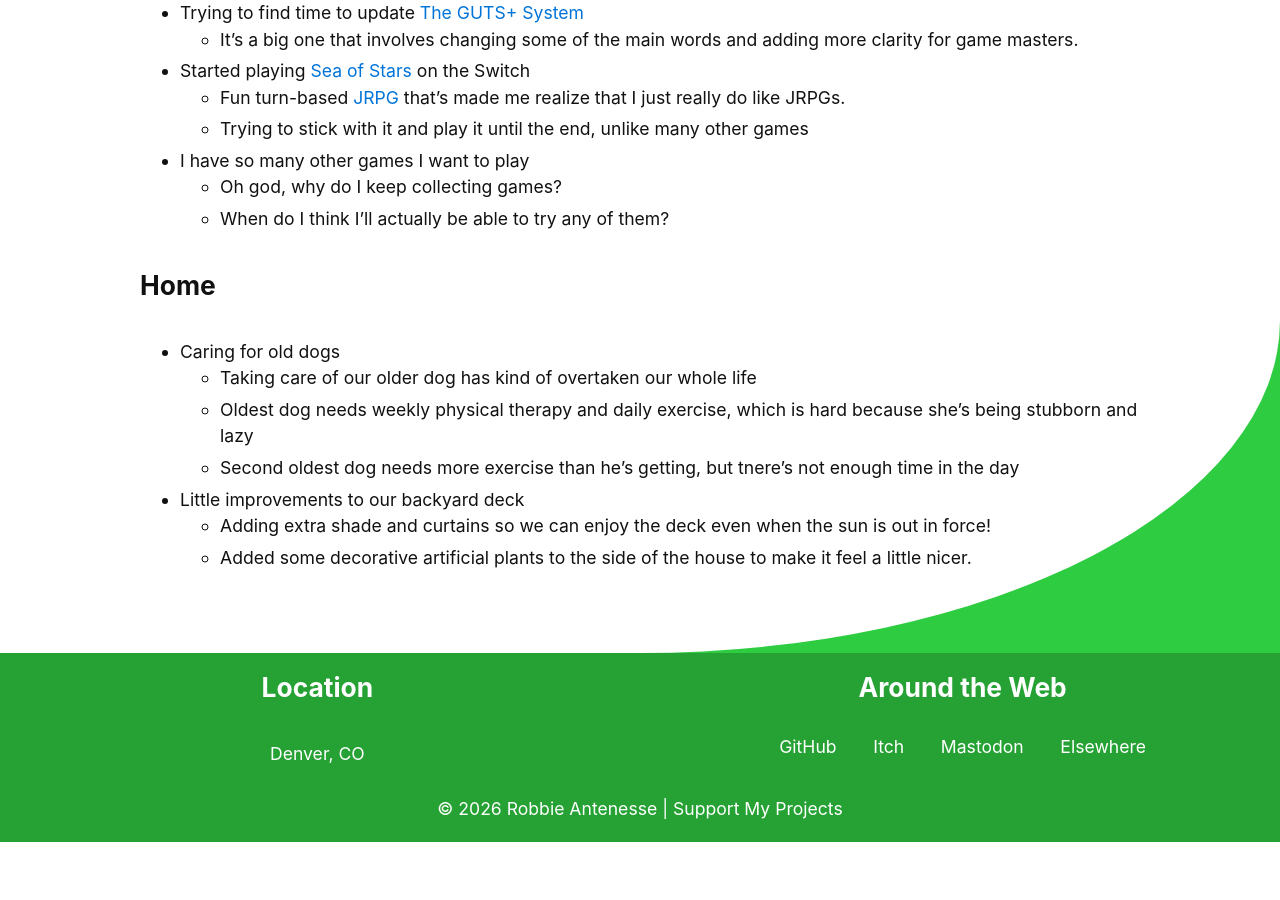
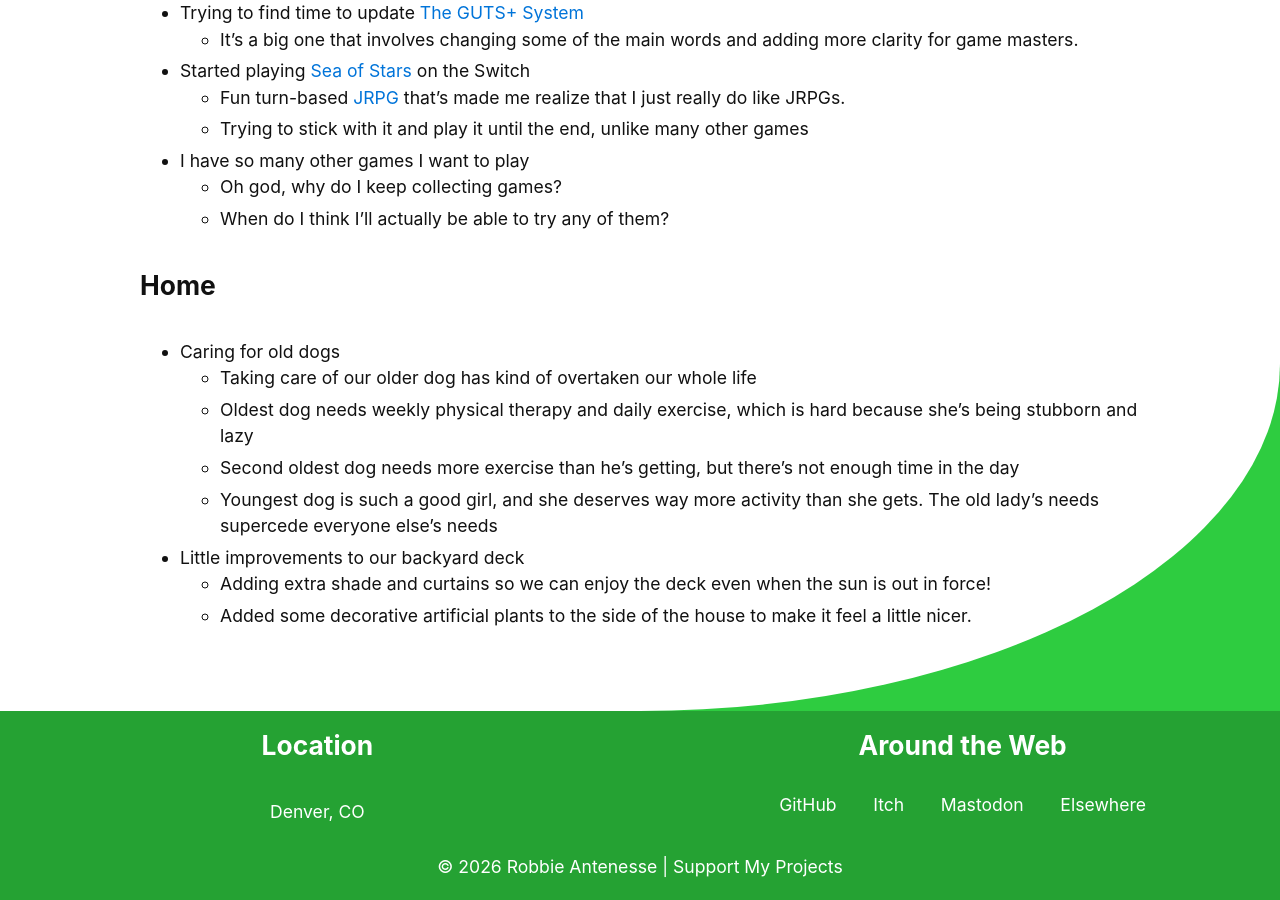
Before and after one commit to Alamantus/robbie.antenesse.net, a Jekyll site: the page built from now.md, in a window 1280 px wide and 900 px high, scrolled down 730 px. Built offline with Jekyll 4.4.1, drawn with Linux system fonts in a browser that asks for light colours; before the commit the page ends 1572 px from its top, so only the background shows below that.

Commit message:
Update now.md

```diff
--- a/now.md
+++ b/now.md
@@ -36,7 +36,8 @@ but he has been slowly working on improving his Feather Wiki project and is tryi
 - Caring for old dogs
     - Taking care of our older dog has kind of overtaken our whole life
     - Oldest dog needs weekly physical therapy and daily exercise, which is hard because she's being stubborn and lazy
-    - Second oldest dog needs more exercise than he's getting, but tnere's not enough time in the day
+    - Second oldest dog needs more exercise than he's getting, but there's not enough time in the day
+    - Youngest dog is such a good girl, and she deserves way more activity than she gets. The old lady's needs supercede everyone else's needs
 - Little improvements to our backyard deck
     - Adding extra shade and curtains so we can enjoy the deck even when the sun is out in force!
     - Added some decorative artificial plants to the side of the house to make it feel a little nicer.
```
